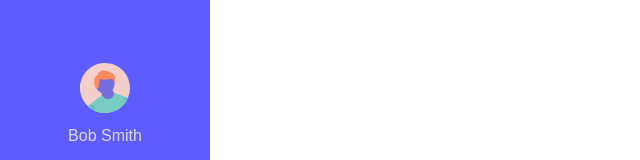
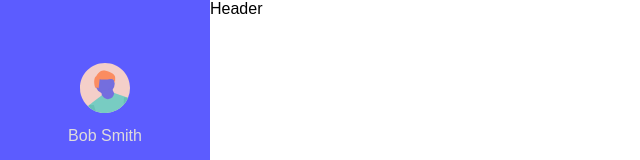
Before and after one commit to YusufjonAbdumajidov/spootify, a React (Create React App) app: page / in a window 1280 px wide. Shown: the top 160 px of the page, without its empty margins (0-640 px from the left). Built offline with nearby package versions, Linux system fonts and the light colour scheme.

Commit message:
new design added

```diff
--- a/src/App.js
+++ b/src/App.js
@@ -1,10 +1,12 @@
 import "./styles/index.scss"
 import Navbar from "./Components/Navbar";
+import Header from "./Components/Header";
 
 function App() {
   return (
     <div className="App">
      <Navbar />
+     <Header />
     </div>
   );
 }
--- /dev/null
+++ b/src/Components/Header.jsx
@@ -0,0 +1,9 @@
+import React from 'react'
+
+const Header = () => {
+  return (
+    <div>Header</div>
+  )
+}
+
+export default Header
--- a/src/styles/_navbar.scss
+++ b/src/styles/_navbar.scss
@@ -1,5 +1,6 @@
 .navbar{
     // border: 1px solid #111;
+    float: left;
     height: 100vh;
     width: 210px;
     display: flex;
--- a/src/styles/index.scss
+++ b/src/styles/index.scss
@@ -1,4 +1,4 @@
-@import './navbar';
+@import './navbar', "./header";
 
 *{
     margin: 0;
@@ -8,3 +8,8 @@
     box-sizing: border-box;
     font-family: sans-serif;
 }
+
+// .App{
+//     border: 1px solid #111;
+//     display: flex;
+// }
```
Also changed, not shown: src/styles/_header.scss (added).
